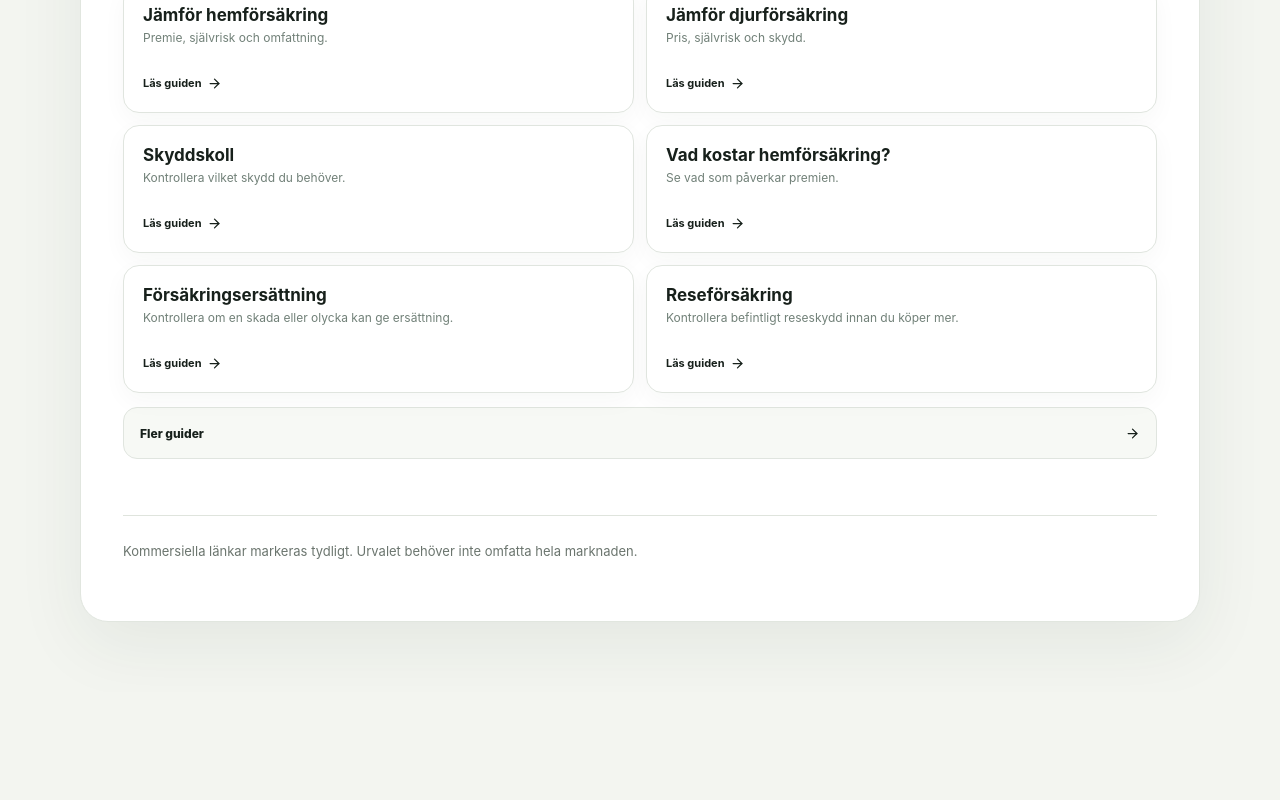
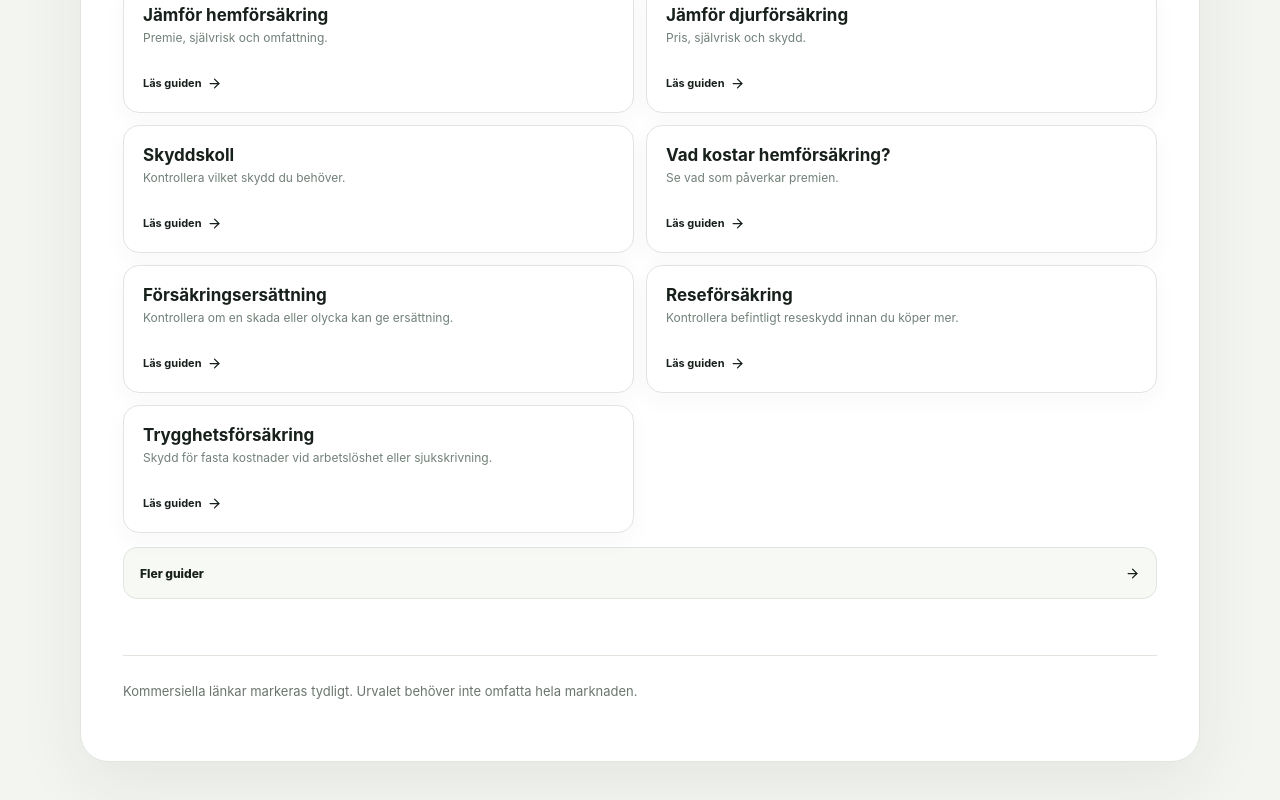
Before and after one commit to arvidlandin-cpu/sankkostnaden, a Next.js app: page /forsakring in a window 1280 px wide. Shown: the part 2273-3073 px from the top of the page. Before the commit the page ends 2965 px from the top, so only its background shows below. Built offline with nearby package versions, Linux system fonts and the light colour scheme.

Commit message:
Feature income protection guide in insurance

```diff
--- a/pages/forsakring.tsx
+++ b/pages/forsakring.tsx
@@ -73,6 +73,7 @@ export default function Forsakring(){
       {href:'/forsakring/vad-kostar-hemforsakring/',title:'Vad kostar hemförsäkring?',text:'Se vad som påverkar premien.'},
       {href:'/forsakring/forsakringsersattning/',title:'Försäkringsersättning',text:'Kontrollera om en skada eller olycka kan ge ersättning.'},
       {href:'/forsakring/reseforsakring/',title:'Reseförsäkring',text:'Kontrollera befintligt reseskydd innan du köper mer.'},
+      {href:'/forsakring/trygghetsforsakring/',title:'Trygghetsförsäkring',text:'Skydd för fasta kostnader vid arbetslöshet eller sjukskrivning.'},
     ]}
     moreGuides={[
       {href:'/forsakring/hemforsakring-hyresratt/',title:'Hemförsäkring hyresrätt',text:'Relevant skydd för hyresrätt.'},
```
